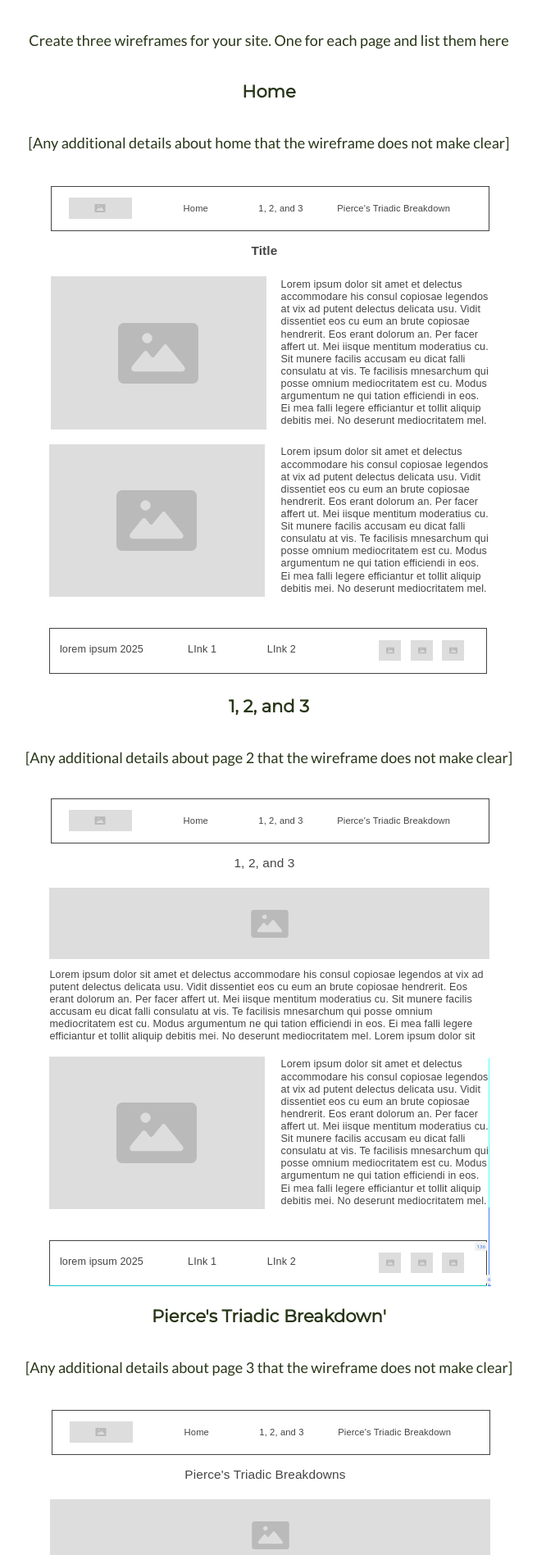
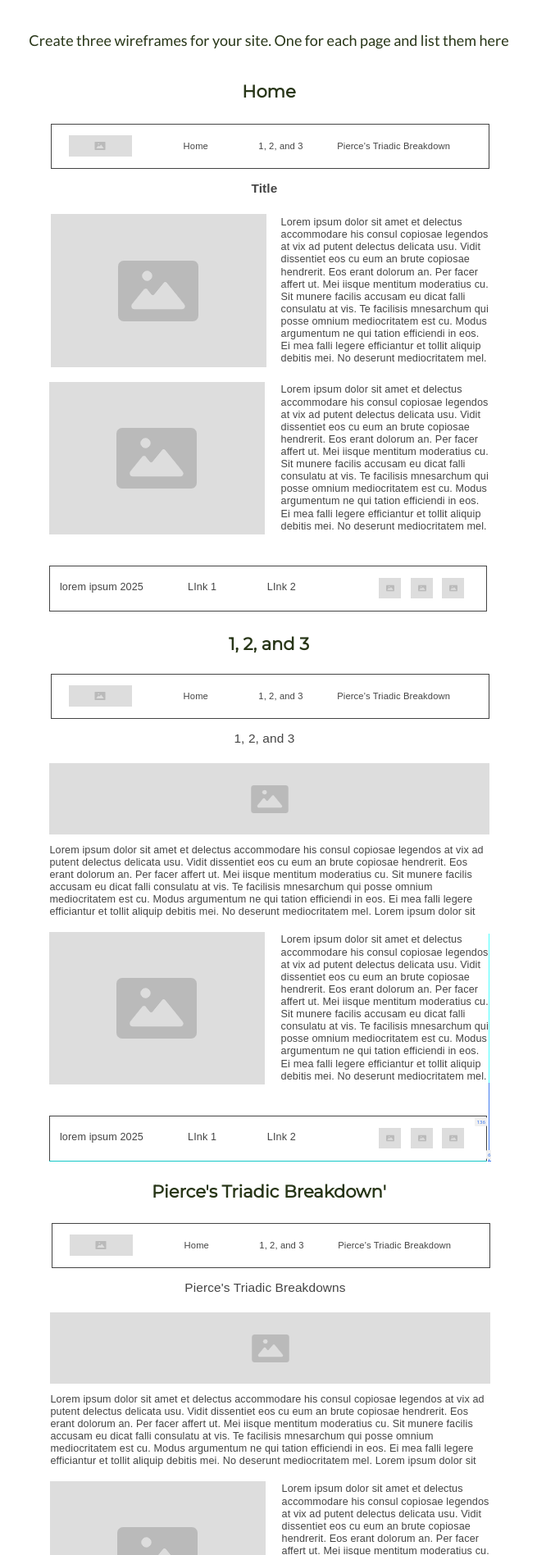
Before and after one commit to c-a-s-t-l-e/wdd130, a plain HTML site: page pierce_third/site-plan.html in a window 1280 px wide. Shown: the part 6108-8005 px from the top of the page at 82% size, without its empty margins (312-967 px from the left). Drawn offline with Linux system fonts and the light colour scheme.

Commit message:
added wireframes to personal site plan; removed content

```diff
--- a/pierce_third/site-plan.html
+++ b/pierce_third/site-plan.html
@@ -169,21 +169,12 @@
         Create three wireframes for your site. One for each page and list them here</p>
 
       <h3>Home</h3>
-      <p>
-        [Any additional details about home that the wireframe does not make clear]
-      </p>
       <img src="./images/personal_home_page.png" alt="home page wireframe">
 
       <h3>1, 2, and 3</h3>
-      <p>
-        [Any additional details about page 2 that the wireframe does not make clear]
-      </p>
       <img src="./images/personal_one_two_three.png" alt="page 2 wireframe">
 
       <h3>Pierce's Triadic Breakdown'</h3>
-      <p>
-        [Any additional details about page 3 that the wireframe does not make clear]
-      </p>
       <img src="./images/personal_breakdown.png" alt="page 3 wireframe">
     </main>
   </body>
```
